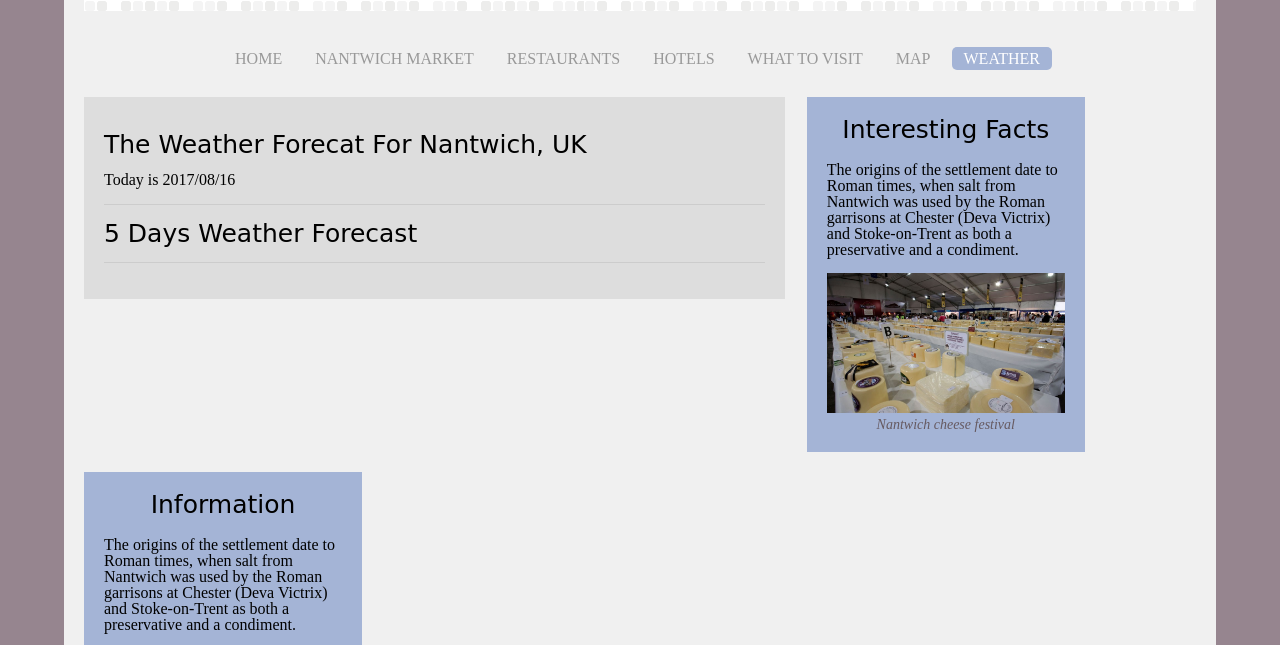
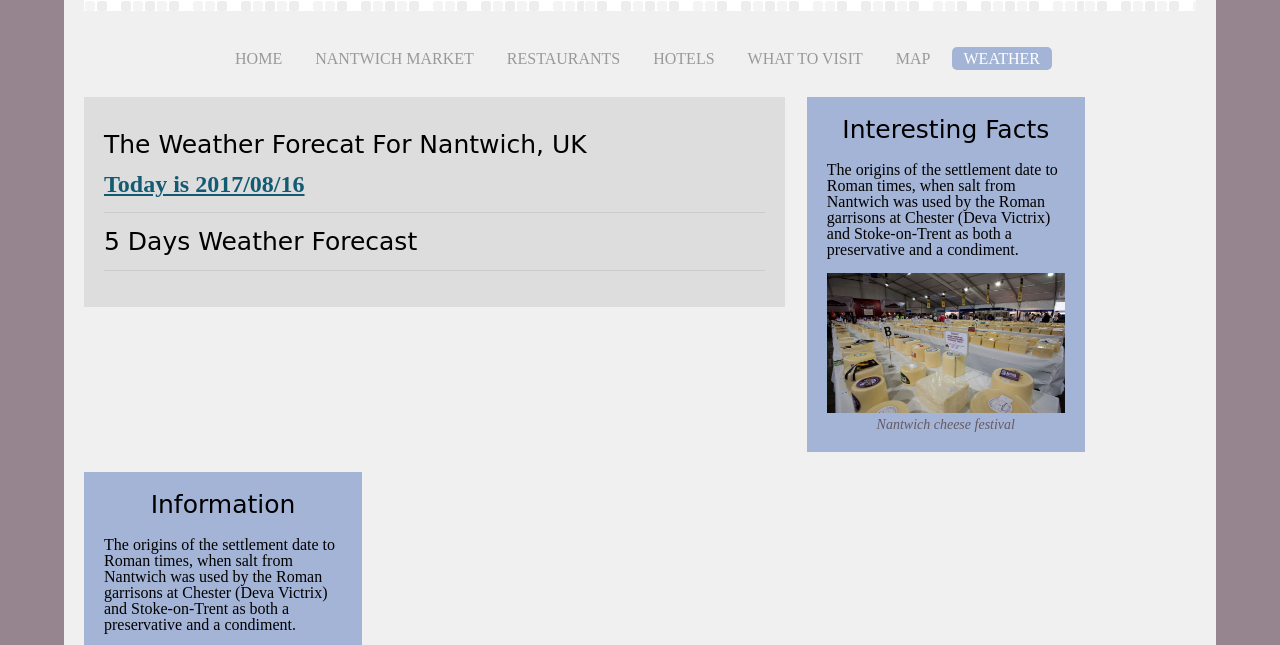
Before and after one commit to Marpryx/Nantwich_town, a plain HTML site: page web/weather.html in a window 1280 px wide. Shown: the part 140-785 px from the top of the page. Drawn offline with nearby package versions, Linux system fonts and the light colour scheme; no server answers.

Commit message:
Adding CSS modification to 5 days weather forecast

```diff
--- a/javaScript/weather.js
+++ b/javaScript/weather.js
@@ -4,15 +4,22 @@
 
 
 $(document).ready(function(){
+
   getData();
+
   // getTime();
   getTodayWeather();
   getWeather();
+
 });
 
 function getData(){
   var utc = new Date().toJSON().slice(0,10).replace(/-/g,'/');
-  document.getElementById("currentData").innerHTML = utc;
+  document.getElementById("currentData").innerHTML = "Today is " + utc;
+  $('#currentData').css({"color": "#135A73", "font-size": "150%", "font-weight": "bold", "text-decoration":" underline"});
+ // $('#todayWeather').css({"border": "3px  solid blue"});
+ $('#todayWeather p').css({"margin-bottom": "5px"});
+ $('#humidity').css({"color": "#CD0731"});
 }
 
 function getTime(){
@@ -35,11 +42,12 @@ function getTodayWeather(){
       console.log(result.current_observation.image.url);
 
       document.getElementById("pic").innerHTML = '<img src=' + result.current_observation.icon_url + '>';
-
       document.getElementById("temp").innerHTML =  result.current_observation.temp_c + "&degC";
       document.getElementById("humidity").innerHTML =  result.current_observation.relative_humidity;
       document.getElementById("weather").innerHTML =  result.current_observation.weather;
 
+
+$('#temp').css({"color": "#3E6FC6", "font-size": "100%", "font-weight": "bold"});  // to change CSS properties of an object
 
     }
 
@@ -77,23 +85,13 @@ for( var index = 1; index < 6; index++ ) {
   var temperature = result.forecast.simpleforecast.forecastday[index].high.celsius + "&degC" + "/" + result.forecast.simpleforecast.forecastday[index].low.celsius + "&degC";
   var condition = result.forecast.simpleforecast.forecastday[index].conditions;
   var humidity = result.forecast.simpleforecast.forecastday[index].avehumidity + "%";
-  // document.getElementById("day" + index).innerHTML =  result.forecast.simpleforecast.forecastday[index].date.day;
-
-  // document.getElementById("iconDay" + index).innerHTML = '<img src=' + result.forecast.simpleforecast.forecastday[index].icon_url + '>';
-  // document.getElementById("temperatureDay" + index).innerHTML = result.forecast.simpleforecast.forecastday[index].high.celsius + "&degC" + "/" + result.forecast.simpleforecast.forecastday[index].low.celsius + "&degC";
-  // document.getElementById("conditionDay" + index).innerHTML =  result.forecast.simpleforecast.forecastday[index].conditions;
-  // document.getElementById("humidityDay" + index).innerHTML = result.forecast.simpleforecast.forecastday[index].avehumidity + "%";
 
 
-weatherHTML += '<div class="day"><p id="month1">' + monthName + ',' + ' </p><p id="day1">' + dayNum + '</p><p id="iconDay1">' + pic + '</p><p id="temperatureDay1">' + temperature + '</p><p id="conditionDay1">' + condition + '</p><p id="humidityDay1">' + humidity + '</p> </div>';
+  weatherHTML += '<div class="day"><p id="month1">' + monthName + ',' + ' </p><p id="day1">' + dayNum + '</p><p id="iconDay1">' + pic + '</p><p id="temperatureDay1">' + temperature + '</p><p id="conditionDay1">' + condition + '</p><p id="humidityDay1">' + humidity + '</p> </div>';
 
 }
-
-
 $('#weatherForecast').html(weatherHTML);
-
 }
-
 
 
 });
--- a/web/weather.html
+++ b/web/weather.html
@@ -54,15 +54,16 @@
 
   <h2>The weather forecat for Nantwich, UK</h2>
 
-  <p id="todayIs">Today is</p> <p id="currentData"></p>
-
+<div id="todayWeather">
+ <p id="currentData"></p>
   <p id="currentDay"></p>
   <p id="currentTime"></p>
-
   <p id="pic"></p>
   <p id="weather"></p>
   <p id="temp"></p>
   <p id="humidity"></p>
+
+</div>
 
 <hr/>
 
```
Also changed, not shown: css/style.css (+4 -13 lines), web/map.html (+1 -1 lines).
